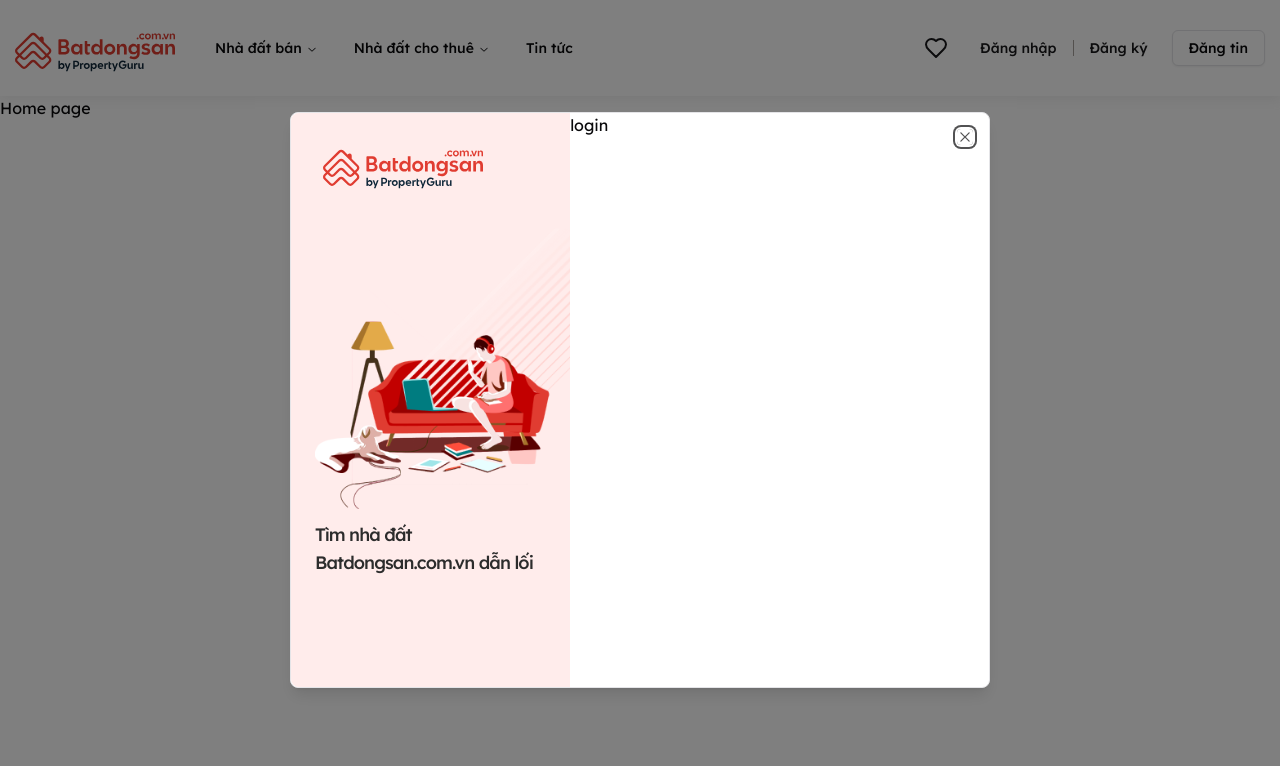
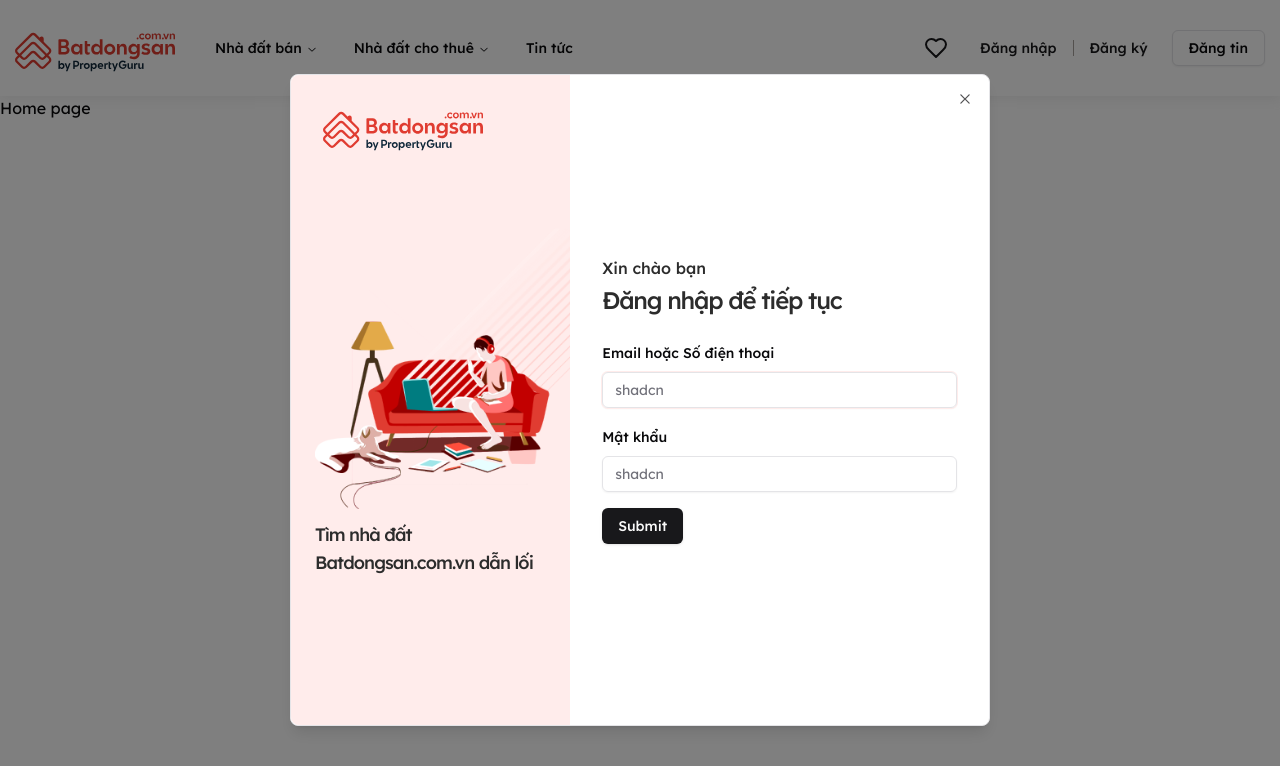
Before and after one commit to lthhieu/rest06, a React (Vite) app in the folder client/: page / in a window 1280 px wide. Both pictures are taken after a click on the button "Đăng nhập". Shown: the top 766 px of the page. Built offline with nearby package versions, Linux system fonts and the light colour scheme.

Commit message:
add form and custom basic

```diff
--- a/client/package.json
+++ b/client/package.json
@@ -10,6 +10,7 @@
     "preview": "vite preview"
   },
   "dependencies": {
+    "@hookform/resolvers": "^3.9.0",
     "@radix-ui/react-dialog": "^1.1.2",
     "@radix-ui/react-icons": "^1.3.0",
     "@radix-ui/react-label": "^2.1.0",
@@ -22,10 +23,12 @@
     "lucide-react": "^0.452.0",
     "react": "^18.3.1",
     "react-dom": "^18.3.1",
+    "react-hook-form": "^7.53.1",
     "react-router-dom": "^6.27.0",
     "slugify": "^1.6.6",
     "tailwind-merge": "^2.5.3",
     "tailwindcss-animate": "^1.0.7",
+    "zod": "^3.23.8",
     "zustand": "^5.0.0"
   },
   "devDependencies": {
--- a/client/src/components/public/login.tsx
+++ b/client/src/components/public/login.tsx
@@ -1,8 +1,29 @@
 import { Input } from "@/components/ui/input"
-import { Label } from "@/components/ui/label"
 import appLogo from '@/assets/logo.svg'
 import loginLogo from '@/assets/login.png'
+import { z } from "zod"
+import { zodResolver } from "@hookform/resolvers/zod"
+import { useForm } from "react-hook-form"
+import { Button } from "@/components/ui/button"
+import { Form, FormControl, FormField, FormItem, FormLabel, FormMessage } from "@/components/ui/form"
 const Login = () => {
+    const formSchema = z.object({
+        emailOrPhone: z.string({ required_error: 'Tên đăng nhập không được để trống' }),
+        password: z.string({ required_error: 'Mật khẩu không được để trống' }),
+    })
+    // 1. Define your form.
+    const form = useForm<z.infer<typeof formSchema>>({
+        resolver: zodResolver(formSchema),
+        defaultValues: {
+            emailOrPhone: undefined,
+            password: undefined
+        },
+    })
+    const onSubmit = (values: z.infer<typeof formSchema>) => {
+        // Do something with the form values.
+        // ✅ This will be type-safe and validated.
+        console.log(values)
+    }
     return (
         <div className="grid grid-cols-10">
             <div className="col-span-4 bg-[#ffeceb] rounded-tl-[8px] rounded-bl-[8px] pt-8 flex flex-col">
@@ -15,7 +36,46 @@
                     </div>
                 </div>
             </div>
-            <div className="col-span-6">login</div>
+            <div className="col-span-6">
+                <div className="p-8 flex justify-center flex-col h-full min-h-[650px]">
+                    <div>
+                        <h5 className="text-base font-medium text-[#2c2c2c]">Xin chào bạn</h5>
+                        <h3 className="mt-1 mb-6 text-2xl font-medium text-[#2c2c2c] tracking-tighter">Đăng nhập để tiếp tục</h3>
+                        <Form {...form}>
+                            <form onSubmit={form.handleSubmit(onSubmit)} className="space-y-4">
+                                <FormField
+                                    control={form.control}
+                                    name="emailOrPhone"
+                                    render={({ field }) => (
+                                        <FormItem>
+                                            <FormLabel>Email hoặc Số điện thoại</FormLabel>
+                                            <FormControl>
+                                                <Input className="focus-visible:ring-[#ffeceb]" placeholder="shadcn" {...field} />
+                                            </FormControl>
+                                            <FormMessage />
+                                        </FormItem>
+                                    )}
+                                />
+                                <FormField
+                                    control={form.control}
+                                    name="password"
+                                    render={({ field }) => (
+                                        <FormItem>
+                                            <FormLabel>Mật khẩu</FormLabel>
+                                            <FormControl>
+                                                <Input className="focus-visible:ring-[#ffeceb]" type="password" placeholder="shadcn" {...field} />
+                                            </FormControl>
+                                            <FormMessage />
+                                        </FormItem>
+                                    )}
+                                />
+                                <Button type="submit">Submit</Button>
+                            </form>
+                        </Form>
+                    </div>
+                    <div></div>
+                </div>
+            </div>
         </div>
     )
 }
--- /dev/null
+++ b/client/src/components/ui/form.tsx
@@ -0,0 +1,176 @@
+import * as React from "react"
+import * as LabelPrimitive from "@radix-ui/react-label"
+import { Slot } from "@radix-ui/react-slot"
+import {
+  Controller,
+  ControllerProps,
+  FieldPath,
+  FieldValues,
+  FormProvider,
+  useFormContext,
+} from "react-hook-form"
+
+import { cn } from "@/lib/utils"
+import { Label } from "@/components/ui/label"
+
+const Form = FormProvider
+
+type FormFieldContextValue<
+  TFieldValues extends FieldValues = FieldValues,
+  TName extends FieldPath<TFieldValues> = FieldPath<TFieldValues>
+> = {
+  name: TName
+}
+
+const FormFieldContext = React.createContext<FormFieldContextValue>(
+  {} as FormFieldContextValue
+)
+
+const FormField = <
+  TFieldValues extends FieldValues = FieldValues,
+  TName extends FieldPath<TFieldValues> = FieldPath<TFieldValues>
+>({
+  ...props
+}: ControllerProps<TFieldValues, TName>) => {
+  return (
+    <FormFieldContext.Provider value={{ name: props.name }}>
+      <Controller {...props} />
+    </FormFieldContext.Provider>
+  )
+}
+
+const useFormField = () => {
+  const fieldContext = React.useContext(FormFieldContext)
+  const itemContext = React.useContext(FormItemContext)
+  const { getFieldState, formState } = useFormContext()
+
+  const fieldState = getFieldState(fieldContext.name, formState)
+
+  if (!fieldContext) {
+    throw new Error("useFormField should be used within <FormField>")
+  }
+
+  const { id } = itemContext
+
+  return {
+    id,
+    name: fieldContext.name,
+    formItemId: `${id}-form-item`,
+    formDescriptionId: `${id}-form-item-description`,
+    formMessageId: `${id}-form-item-message`,
+    ...fieldState,
+  }
+}
+
+type FormItemContextValue = {
+  id: string
+}
+
+const FormItemContext = React.createContext<FormItemContextValue>(
+  {} as FormItemContextValue
+)
+
+const FormItem = React.forwardRef<
+  HTMLDivElement,
+  React.HTMLAttributes<HTMLDivElement>
+>(({ className, ...props }, ref) => {
+  const id = React.useId()
+
+  return (
+    <FormItemContext.Provider value={{ id }}>
+      <div ref={ref} className={cn("space-y-2", className)} {...props} />
+    </FormItemContext.Provider>
+  )
+})
+FormItem.displayName = "FormItem"
+
+const FormLabel = React.forwardRef<
+  React.ElementRef<typeof LabelPrimitive.Root>,
+  React.ComponentPropsWithoutRef<typeof LabelPrimitive.Root>
+>(({ className, ...props }, ref) => {
+  const { error, formItemId } = useFormField()
+
+  return (
+    <Label
+      ref={ref}
+      className={cn(error && "text-destructive", className)}
+      htmlFor={formItemId}
+      {...props}
+    />
+  )
+})
+FormLabel.displayName = "FormLabel"
+
+const FormControl = React.forwardRef<
+  React.ElementRef<typeof Slot>,
+  React.ComponentPropsWithoutRef<typeof Slot>
+>(({ ...props }, ref) => {
+  const { error, formItemId, formDescriptionId, formMessageId } = useFormField()
+
+  return (
+    <Slot
+      ref={ref}
+      id={formItemId}
+      aria-describedby={
+        !error
+          ? `${formDescriptionId}`
+          : `${formDescriptionId} ${formMessageId}`
+      }
+      aria-invalid={!!error}
+      {...props}
+    />
+  )
+})
+FormControl.displayName = "FormControl"
+
+const FormDescription = React.forwardRef<
+  HTMLParagraphElement,
+  React.HTMLAttributes<HTMLParagraphElement>
+>(({ className, ...props }, ref) => {
+  const { formDescriptionId } = useFormField()
+
+  return (
+    <p
+      ref={ref}
+      id={formDescriptionId}
+      className={cn("text-[0.8rem] text-muted-foreground", className)}
+      {...props}
+    />
+  )
+})
+FormDescription.displayName = "FormDescription"
+
+const FormMessage = React.forwardRef<
+  HTMLParagraphElement,
+  React.HTMLAttributes<HTMLParagraphElement>
+>(({ className, children, ...props }, ref) => {
+  const { error, formMessageId } = useFormField()
+  const body = error ? String(error?.message) : children
+
+  if (!body) {
+    return null
+  }
+
+  return (
+    <p
+      ref={ref}
+      id={formMessageId}
+      className={cn("text-[0.8rem] font-medium text-destructive", className)}
+      {...props}
+    >
+      {body}
+    </p>
+  )
+})
+FormMessage.displayName = "FormMessage"
+
+export {
+  useFormField,
+  Form,
+  FormItem,
+  FormLabel,
+  FormControl,
+  FormDescription,
+  FormMessage,
+  FormField,
+}
```
Also changed, not shown: 1 other file (tests, documents, lock files or other folders).
